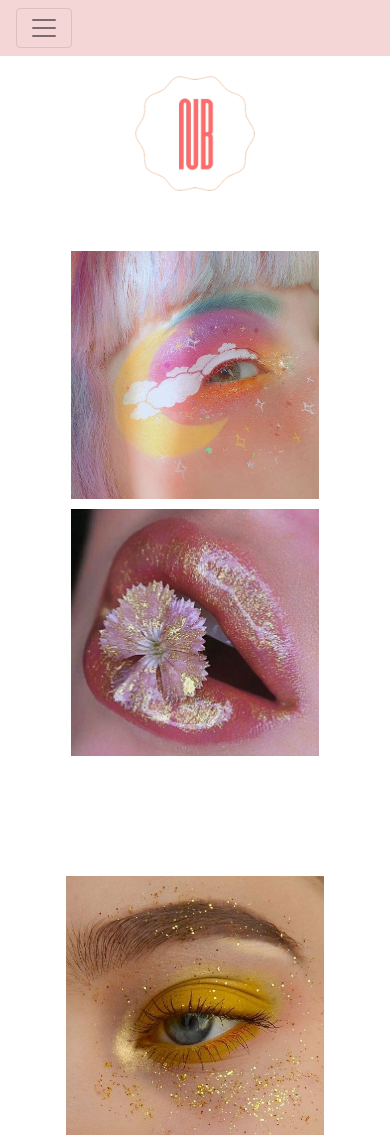
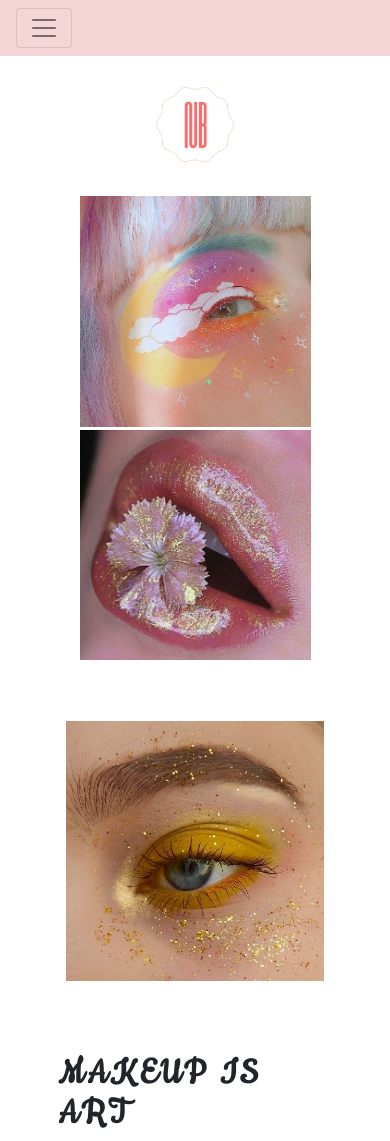
Before and after one commit to neabakradze/NB-PORTFOLIO, a plain HTML site: page index.html in a window 390 px wide. Shown: the top 1141 px of the page. Drawn offline with nearby package versions, Linux system fonts and the light colour scheme.

Commit message:
last one worked,will this one work?

```diff
--- a/css/style.css
+++ b/css/style.css
@@ -18,14 +18,16 @@
 
 /*logo section*/
 .logo-display{
-
+margin-top: 8%;
     display: flex;
     justify-content: center;
     align-content: center;
 }
+.logo-div{
+    width: 20%;
+}
 .main-logo{
-    max-width: 180px;
-    margin: 20px;
+    width: 100%;
 
  }    /*responsive */
  @media (max-width: 750px){
@@ -59,24 +61,42 @@ width: 15%;
    align-content: center;
    padding: 40px ;
 }
-.pink-div-image{
+
+/* .pink-div-image-div{
     width: 50%;
     margin-right: 10px;
 }
-.pink-div-image2{
+.pink-div-image{
+  width: 100%;
+} */
+.pink-div-image2-div{
     width: 50%;
+    margin-left: 1%;;
 
 }
+.pink-div-image2{
+    width: 100%;
+}
 /*responsive */
-
-@media(max-width: 980px){
+@media(max-width:750px){
+    .makeup-div{
+        width: 100%;
+        padding: 0 20px;
+    }
+    .aesthetic-section{
+        margin-top: 8%;
+    }
+}
+/* @media(max-width: 980px){
     .makeup-div{
         width: 80%;
      }
-}
+} */
 @media(max-width: 600px){
     .makeup-div{
         width: 100%;
+        flex-wrap: wrap;
+        justify-content: center;
     }
     .pink-div1{
        width: 10%;
@@ -84,6 +104,13 @@ width: 15%;
     .pink-div2{
         width: 10%;
      }
+     .aesthetic-section{
+        flex-wrap: wrap;
+    }
+    .pink-div-image2-div {
+        width: 57%;
+        margin-left: 0;
+    }
 }
 @media(max-width:500px){
     .aesthetic-section{
@@ -98,13 +125,8 @@ width: 15%;
         align-content: center;
         justify-content: center;
     }
-    .pink-div-image2 {
-        width: 80%;
-        margin-top: 10px;
-    }
-    .pink-div-image {
-        width: 80%;
-        margin-right: 0;
+    .pink-div-image2-div {
+        width: 66%;
     }
 }
 
@@ -113,8 +135,8 @@ width: 15%;
 
 /*makeup description*/
 .makeup-description {
-    margin-top: 80px;
-
+    margin-top: 15%;
+    margin-bottom: 15%;
 }
 
 .makeup-is-art-img{
@@ -168,8 +190,13 @@ width: 100%;
         width: 100%;
     }
     .makeup-is-art-img {
+        width: 55%;
+        margin-bottom: 40px;
+    }
+}
+@media(max-width:500px){
+    .makeup-is-art-img {
         width: 66%;
-        margin-bottom: 40px;
     }
 }
 @media(max-width:720px){
@@ -192,12 +219,7 @@ width: 100%;
         width: 70%;
     }
 }
-/* @media(max-width:500px){
 
-    .makeup-descript-div {
-        width: 85%;
-    }
-} */
 
 /* MY MAKEUP LOOK */
 .my-looks-div{
@@ -274,7 +296,7 @@ width: 100%;
 .footer{
     font-family: 'Open Sans', sans-serif;
     font-size: 15px;
-    margin-top: 60px;
+    margin-top: 15%;
 }
 .more-about-me{
     padding: 8px;
--- a/index.html
+++ b/index.html
@@ -32,15 +32,22 @@
 
            <!-- LOGO SECTION -->
   <section class="logo-display">
-    <img class="main-logo" src="images/main-logo.png" alt="nb-logo">
+    <div class="logo-div">
+        <img class="main-logo" src="images/main-logo.png" alt="nb-logo">
+    </div>
+
 </section>
 
            <!-- TWO AESTHETIC PASTEL MAKEUP LOOKS -->
 <section class="aesthetic-section">
    <div class="pink-div1  pink-background "></div>
   <div class="makeup-div">
-   <img class="pink-div-image" src="images/sky makeup.jpg" alt="rainbow look">
-   <img  class="pink-div-image2"  src="images/lips.jpg" alt="lips">
+    <div class="pink-div-image2-div" >
+        <img class="pink-div-image2" src="images/sky makeup.jpg" alt="rainbow look">
+    </div >
+    <div  class="pink-div-image2-div" >
+    <img  class="pink-div-image2"  src="images/lips.jpg" alt="lips">
+    </div>
   </div>
    <div class=" pink-div2  pink-background "></div>
 </section>
```
